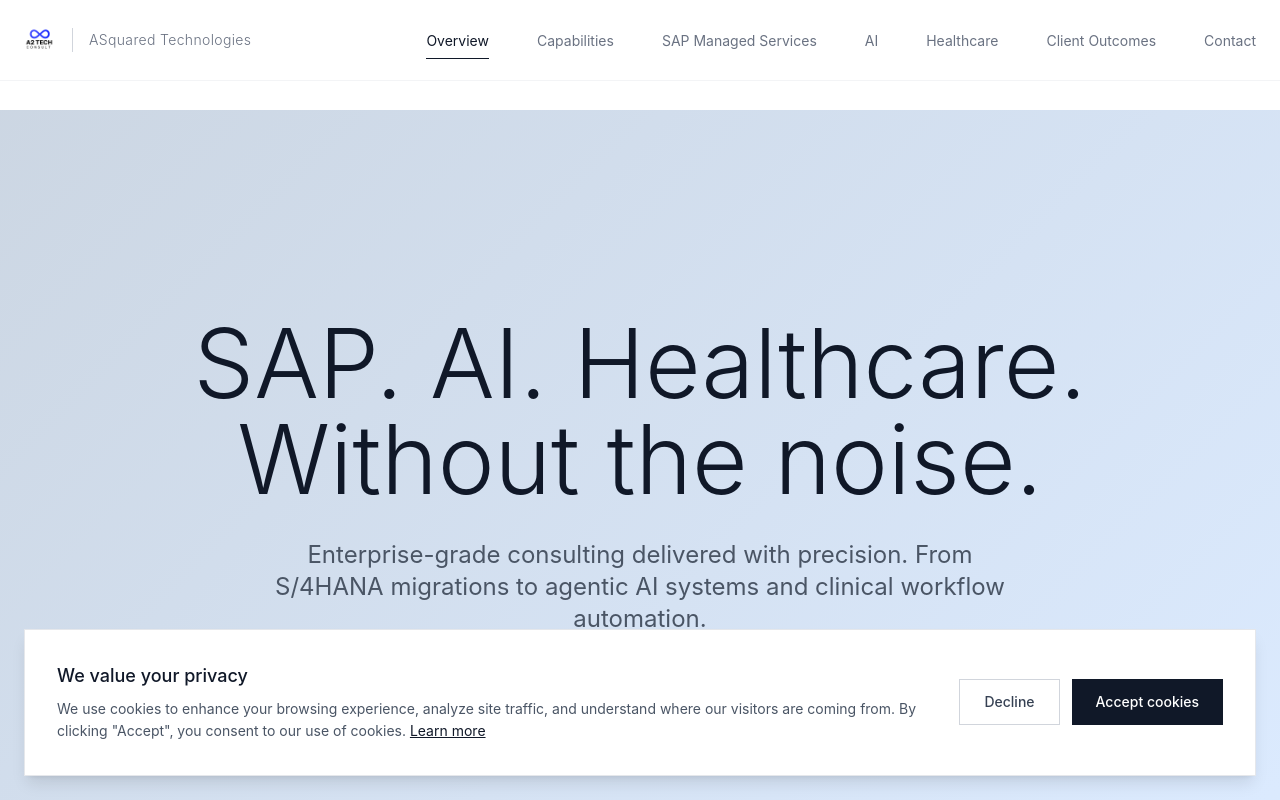
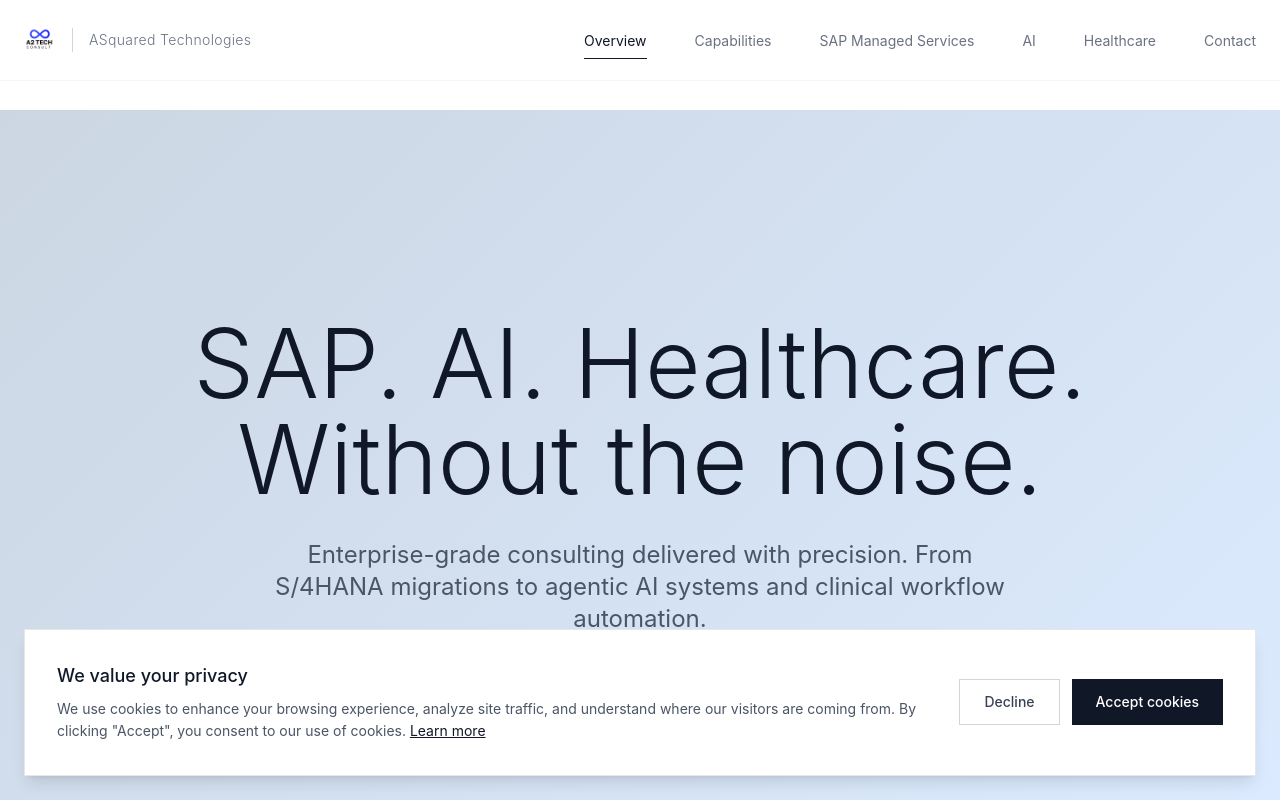
Before and after one commit to A2TechConsult/ASquared2, a React (Vite) app: page / in a window 1280 px wide. Shown: the top 800 px of the page. Built offline with nearby package versions, Linux system fonts and the light colour scheme.

Commit message:
Navigation: move Client Outcomes to footer; nav has 6 items

```diff
--- a/src/app/components/Navigation.tsx
+++ b/src/app/components/Navigation.tsx
@@ -15,7 +15,6 @@ export function Navigation() {
     { label: 'SAP Managed Services', path: '/sap-managed-services' },
     { label: 'AI', path: '/ai-capabilities' },
     { label: 'Healthcare', path: '/healthcare' },
-    { label: 'Client Outcomes', path: '/outcomes' },
     { label: 'Contact', path: '/contact' },
   ];
 
@@ -152,7 +151,7 @@ export function Navigation() {
                         >
                           {item.label}
                         </Link>
-              </li>
+                      </li>
                     );
                   })}
                 </ul>
```
